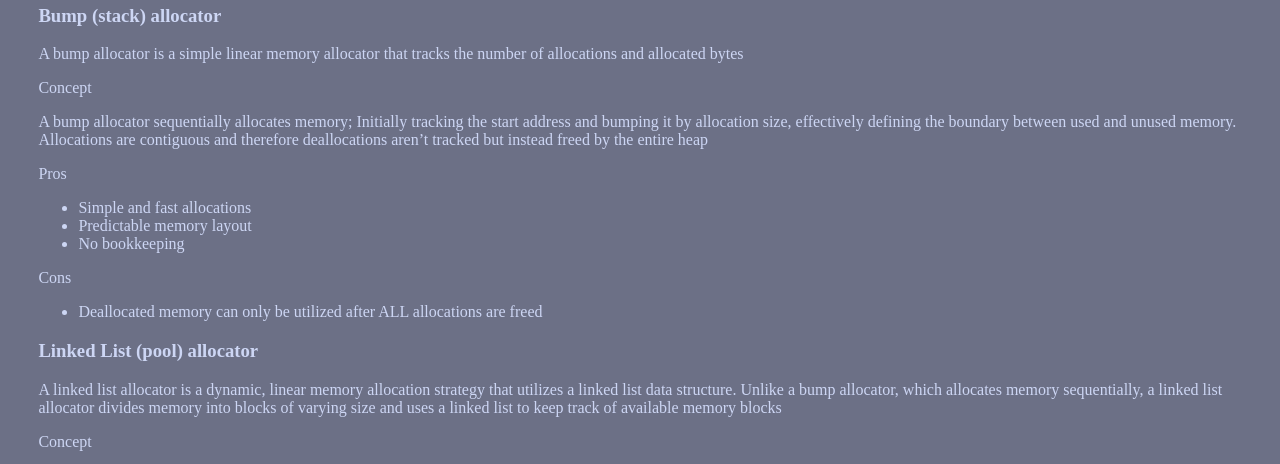
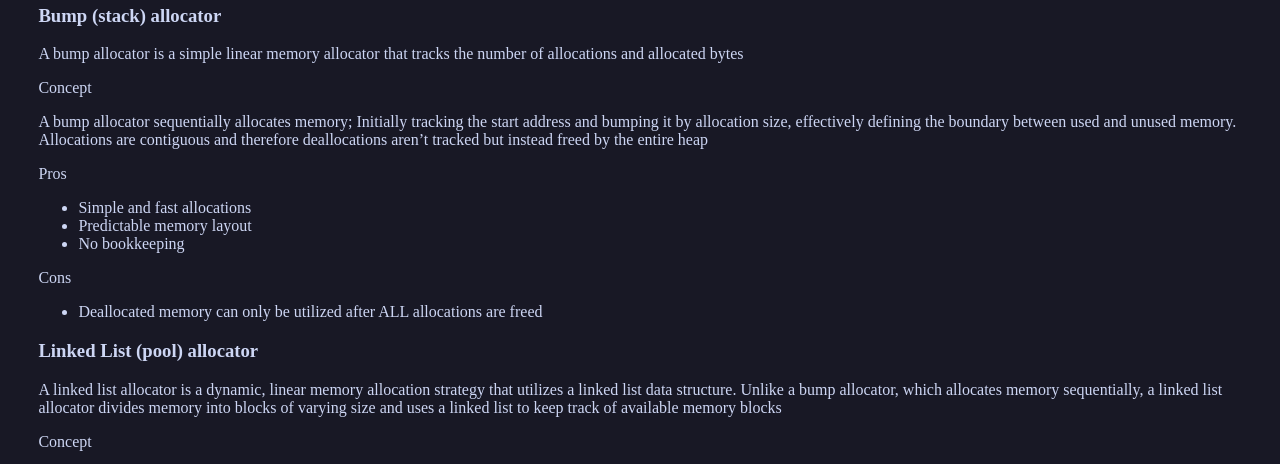
Before and after one commit to wick3dr0se/wick3dr0se.github.io, an Astro site: page /posts/allocators in a window 1280 px wide. Shown: the part 131-595 px from the top of the page. Built offline with nearby package versions, Linux system fonts and the light colour scheme; Astro itself is replaced by a stand-in of ours.

Commit message:
change background

```diff
--- a/src/layouts/LayoutMD.astro
+++ b/src/layouts/LayoutMD.astro
@@ -27,7 +27,7 @@ const { frontmatter, theme } = Astro.props;
     @import 'common.css';
 
     .theme-dark {
-        background-color: var(--overlay0);
+        background-color: var(--mantle);
         color: var(--text);
     }
     .theme-light {
```
